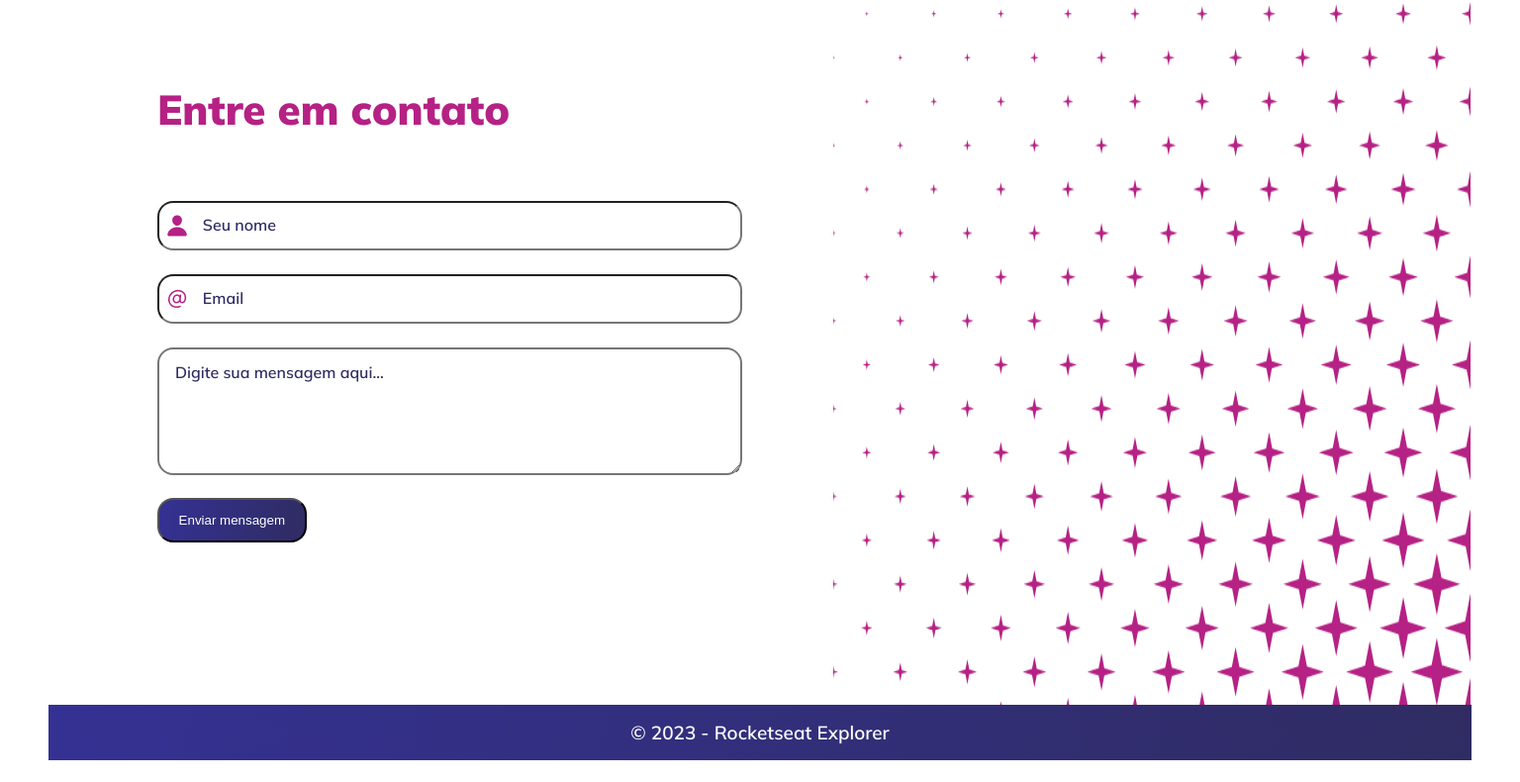
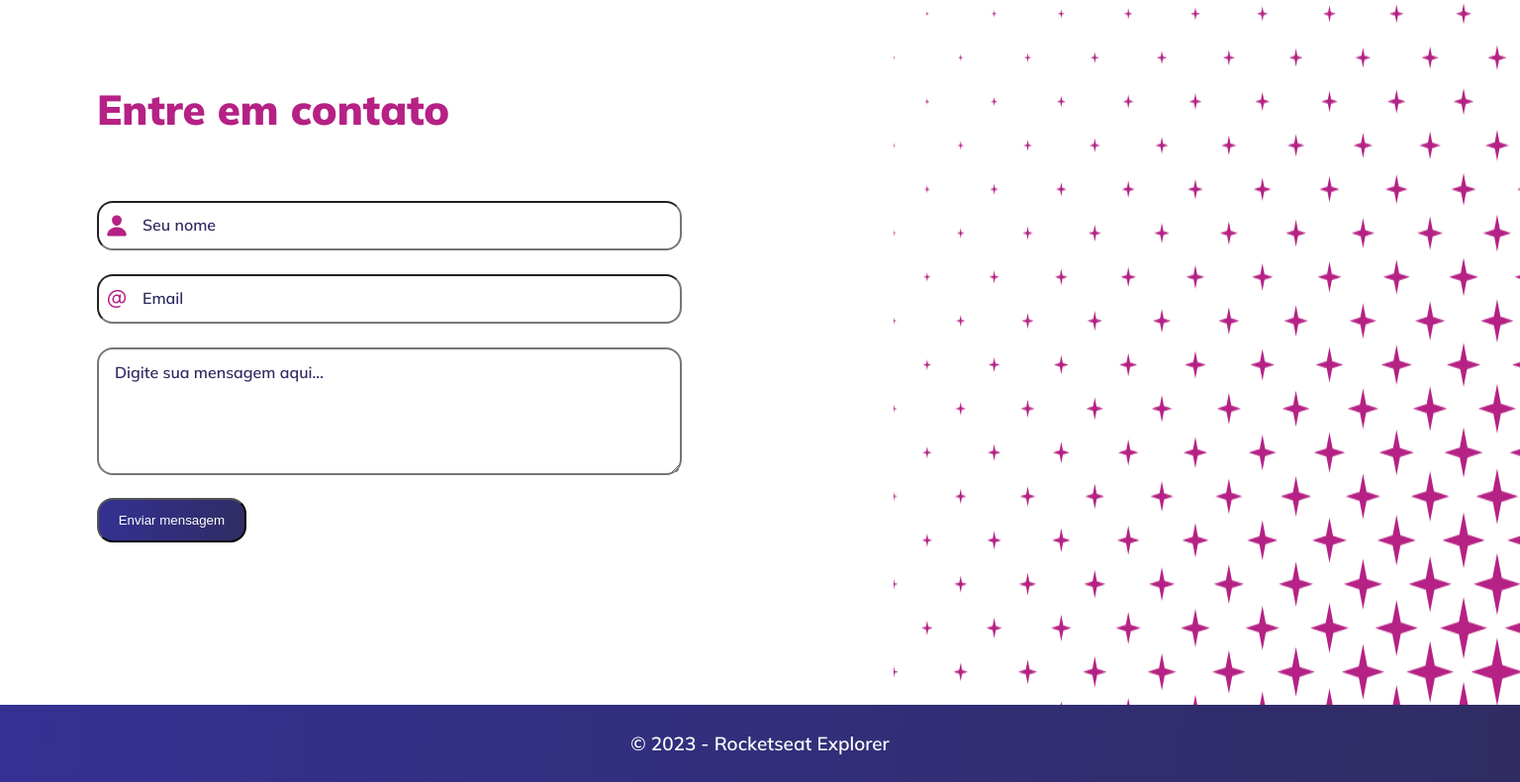
Before and after one commit to frederico-nakajima/Explore-sem-limites, a plain HTML site: page index.html in a window 1536 px wide. Shown: the part 1490-2280 px from the top of the page at 99% size. Before the commit the page ends 2258 px from the top, so only its background shows below. Drawn offline with Linux system fonts and the light colour scheme.

Commit message:
refatoração

```diff
--- a/index.html
+++ b/index.html
@@ -59,10 +59,10 @@
 
             <img src="assets/image 11976.png" alt="desenho background com estrelas rosas e fundo branco " id="imagemFundo">
         </aside>
-        <footer>
-            <p>© 2023 - Rocketseat Explorer</p>
-        </footer>
     </div>
+    <footer>
+        <p>© 2023 - Rocketseat Explorer</p>
+    </footer>
 
 
 </body>
--- a/style.css
+++ b/style.css
@@ -20,7 +20,7 @@ body{
 
 #app{
     max-width: 43.0rem;
-    height: 100vh;
+    min-height: 100vh;
     display: flex;
     flex-direction: column;
 }
@@ -44,7 +44,6 @@ header #astronautaMobile:hover{
 }
 header h1{
     color:var(--color-pink);
-
     font-family: Mulish;
     font-size: 3.2rem;
     font-style: normal;
@@ -66,22 +65,17 @@ header p{
 main{
     background: linear-gradient(96deg, #343193 0%, #302C63 99.68%);
     display: flex;
-
     padding: 5.3rem 3.9rem;
     flex-direction: column;
-
     align-items: center;
     gap: 4.9rem;
-
 }
 .card{
-    width: 35.2rem;
 
     display: flex;
     padding: 2.6rem;
     flex-direction: column;
     align-items: flex-start;
-
     align-self: stretch;
     border-radius: 2.0rem;
     background:var(--color-white);
@@ -89,7 +83,6 @@ main{
 }
 .card img{
     margin-bottom: 3.3rem;
-
 }
 .card img:hover{
     transform: scale(1.1);
@@ -108,7 +101,6 @@ main{
 }
 .card p{
     color:var(--color-blue);
-
     font-family: Mulish;
     font-size: 1.6rem;
     font-style: normal;
@@ -119,7 +111,6 @@ main{
 form{
     display: flex;
     flex-direction: column;
-
     gap: 2.4rem;
     padding: 7.8rem 4.0rem 6.5rem;
 }
@@ -139,7 +130,6 @@ form h1{
 .input-container {
     position: relative;
     display: inline-block;
-
 }
 
 .input-container input {
@@ -147,7 +137,6 @@ form h1{
     width: 100%;
     height:5rem;
     font-size: 1.6rem;
-
     border-radius: 1.6rem;
 }
 
@@ -157,17 +146,13 @@ aside form .input-container img {
     left: 0.8rem;
     top: 50%;
     transform: translateY(-50%);
-
-
 }
 
 .input-container input::placeholder{
     color: var(--color-blue);
     font-family: Mulish;
-
     font-style: normal;
     font-weight: 600;
-
     padding-left: 3.0rem;
 }
 
@@ -207,6 +192,8 @@ footer{
     display: flex;
     align-items: center;
     justify-content: center;
+    width:100%;
+
 }
 
 footer p{
@@ -236,22 +223,16 @@ header #astronautaMobile{
 }
 
 
-
-
-
 @media(min-width:1440px){
     #app{
         max-width: 144rem;
-        height: 100vh;
-
+        min-height: 100vh;
     }
     header{
-
         display: flex;
         flex-direction: row-reverse;
         margin-bottom: 10.3rem;
         margin-right: 3rem;
-
     }
 
     header #astronautaDesktop:hover{
@@ -268,7 +249,6 @@ header #astronautaMobile{
         align-items: flex-start;
     }
 
-
     header h1{
         color: #B52184;
         font-family: Mulish;
@@ -276,8 +256,6 @@ header #astronautaMobile{
         font-style: normal;
         font-weight: 900;
         line-height: normal;
-
-
     }
 
     header p{
@@ -307,7 +285,6 @@ header #astronautaMobile{
         flex-direction: row;
         gap: 6rem;
         padding:6.4rem 11.1rem ;
-
     }
 
     .card{
@@ -345,20 +322,15 @@ header #astronautaMobile{
         display: flex;
         flex-direction: row;
         justify-content: center;
-
-
-
-
+        gap: 12.2rem
     }
 
     aside #imagemFundo{
         display: block;
     }
     form{
-
         padding: 9.5rem 9.2rem 16.4rem 10.9rem;
     }
-
     form h1{
         display: flex;
         color: var(--color-pink);
@@ -373,7 +345,6 @@ header #astronautaMobile{
         width:59.2rem ;
         height:5rem;
         font-size: 1.6rem;
-
         border-radius: 1.6rem;
     }
 
@@ -384,5 +355,10 @@ header #astronautaMobile{
     .luaMobile{
         display: none;
     }
+    footer{
+        width:100%;
+
+
+    }
 
 }
```
